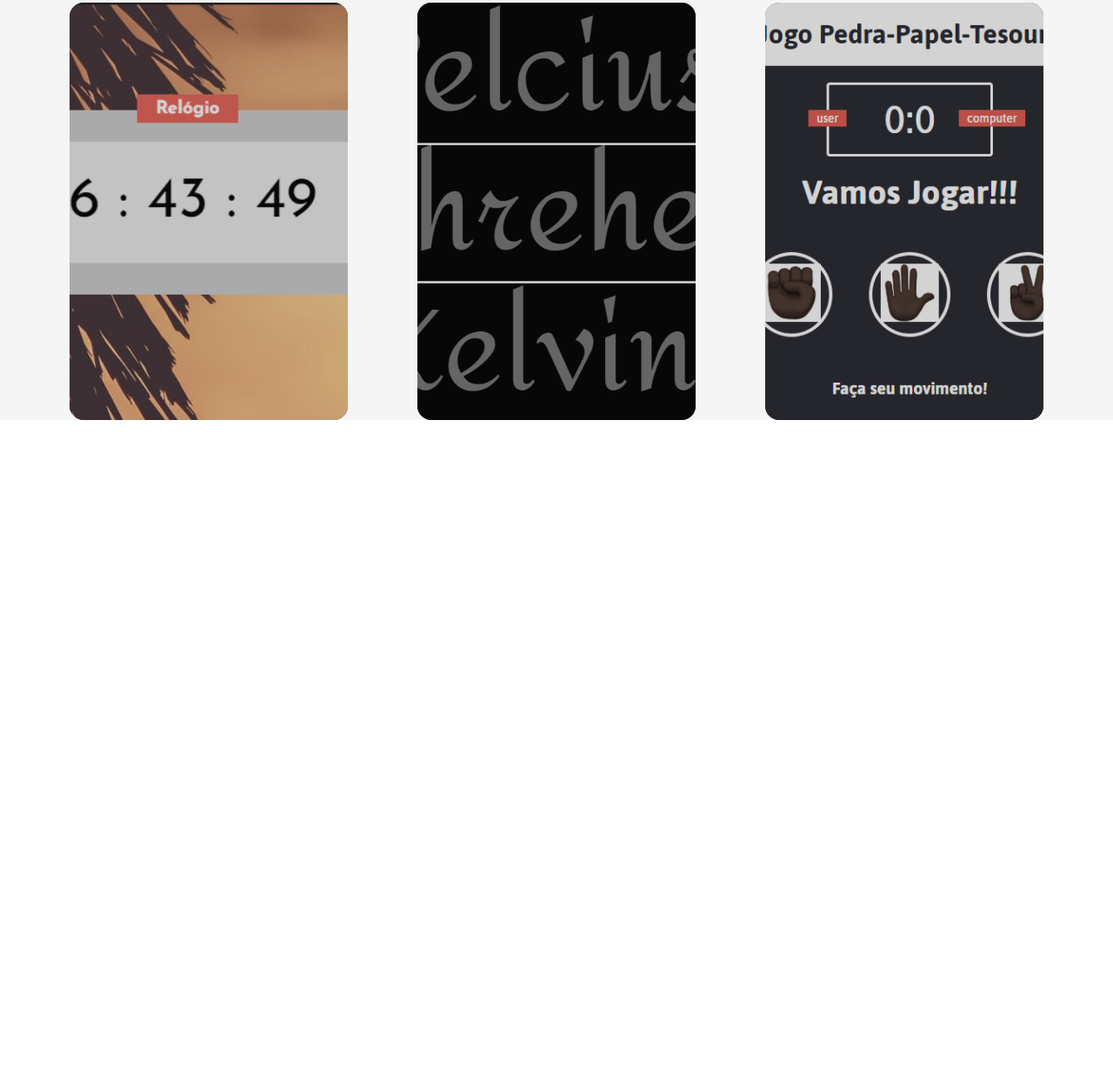
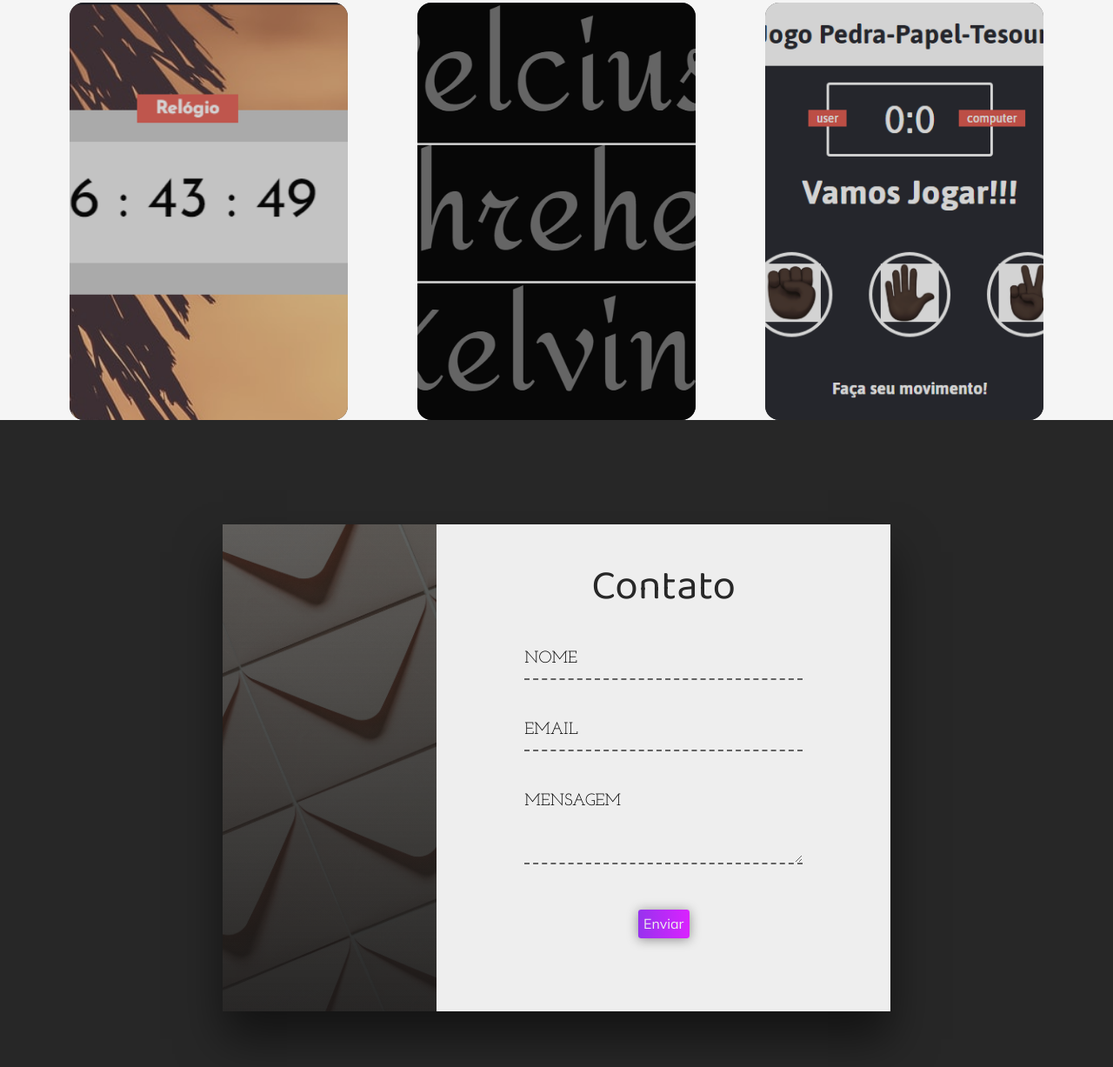
Before and after one commit to PedrokiDev/portfolio, a plain HTML site: page index.html in a window 1280 px wide. Shown: the part 1645-2872 px from the top of the page at 87% size. Before the commit the page ends 2140 px from the top, so only its background shows below. Drawn offline with Linux system fonts and the light colour scheme.

Commit message:
:package: formulario de contato

```diff
--- a/index.html
+++ b/index.html
@@ -142,7 +142,7 @@
                         <h3>HTML, CSS & JS</h3>
                         <p>Projeto simples de um relógio digital.</p>
                         <a href="https://codepen.io/Pedrokidev/pen/RwamKYr">
-                            <buttom>Saiba mais</buttom>
+                            <buttom class="btn">Saiba mais</buttom>
                         </a>
                     </div>
                 </div>
@@ -156,7 +156,7 @@
                         <h3>HTML, CSS & JS</h3>
                         <p>Projeto simples de um conversor de temperatura.</p>
                         <a href="https://codepen.io/Pedrokidev/pen/zYqQZRG">
-                            <buttom>Saiba mais</buttom>
+                            <buttom class="btn">Saiba mais</buttom>
                         </a>
                     </div>
                 </div>
@@ -170,9 +170,33 @@
                         <h3>HTML, CSS & JS</h3>
                         <p>Projeto de game via web contra o pc de pedra, papel e tesoura.</p>
                         <a href="https://codepen.io/Pedrokidev/pen/abNrpJQ">
-                            <buttom>Saiba mais</buttom>
+                            <buttom class="btn">Saiba mais</buttom>
                         </a>
                     </div>
+                </div>
+            </div>
+        </section>
+
+        <section class="sessao-contato">
+            <div class="contato-wrapper">
+                <div class="contato-left"></div>
+                <div class="contato-right">
+                    <h1>Contato</h1>
+                    <form>
+                        <div class="input-group">
+                            <input type="text" class="field" id="nome">
+                            <label for="nome" class="field-label">Nome</label>
+                        </div>
+                        <div class="input-group">
+                            <input type="email" class="field" id="email">
+                            <label for="email" class="field-label">Email</label>
+                        </div>
+                        <div class="input-group">
+                            <textarea class="field" id="mensagem"></textarea>
+                            <label for="mensagem" class="field-label">Mensagem</label>
+                        </div>
+                        <button type="submit" class="btn btn-submit">Enviar</button>
+                    </form>
                 </div>
             </div>
         </section>
--- a/style.css
+++ b/style.css
@@ -391,9 +391,7 @@ header {
   text-shadow: 0.2rem 0.2rem 0.3rem rgba(0, 0, 0, 0.4);
 }
 
-.card-info buttom {
-  width: 8rem;
-  height: 2.5rem;
+.btn{
   background: #da22ff; /* fallback for old browsers */
   background: -webkit-linear-gradient(
     to right,
@@ -414,8 +412,105 @@ header {
   box-shadow: 0 .1rem .8rem rgba(0, 0, 0, .4);
 }
 
+.card-info buttom {
+  width: 8rem;
+  height: 2.5rem;
+}
+
 .card:hover .card-info{
     bottom: 2rem;
     opacity: 1;
     visibility: visible;
 }
+
+.sessao-contato {
+  width: 100%;
+  height: 100vh;
+  background-color: #272727;
+  display: flex;
+  align-items: center;
+  justify-content: center;
+}
+
+.contato-wrapper{
+  width: 60%;
+  height: 35rem;
+  display: flex;
+  box-shadow: 0 2rem 3rem rgba(0, 0, 0, .5);
+}
+
+.contato-left{
+  width: 35%;
+  background: linear-gradient(rgba(15,15,15,0.6), rgba(22,22,22,0.9)),
+  url(imagens/envelope.jpg);
+  background-size: cover;
+}
+
+.contato-right{
+  width: 65%;
+  background-color: #eee;
+  padding: 2rem;
+}
+
+.sessao-contato h1{
+  width: 100%;
+  text-align: center;
+  font-family: var(--font-primary);
+  color: #272727;
+  font-size: 3rem;
+  font-weight: lighter;
+}
+
+.sessao-contato form{
+  width: 100%;
+  display: flex;
+  flex-direction: column;
+  align-items: center;
+}
+
+.input-group{
+  position: relative;
+}
+
+.field{
+  background-color: transparent;
+  border: none;
+  width: 20rem;
+  font-size: 1.5rem;
+  font-family: var(--font-secondary);
+  border-bottom: 2px dashed #636363;
+  height: 3rem;
+  outline: none;
+  margin: 1rem 0;
+}
+
+.input-group textarea{
+  padding-top: 1rem;
+  max-width: 30rem;
+  max-height: 9rem;
+  min-width: 20rem;
+  min-height: 5rem;
+}
+
+.field-label{
+  position: absolute;
+  left: 0;
+  top: 2rem;
+  font-size: 1.2rem;
+  font-family: var(--font-secondary);
+  text-transform: uppercase;
+  transition: all .3s;
+}
+
+.field:focus ~ label{
+  top: 0;
+  font-size: 1rem;
+}
+
+.field:focus {
+  border-bottom: 1px solid;
+}
+
+.btn-submit{
+  margin-top: 2rem;
+}
```
Also changed, not shown: imagens/envelope.jpg (added).
